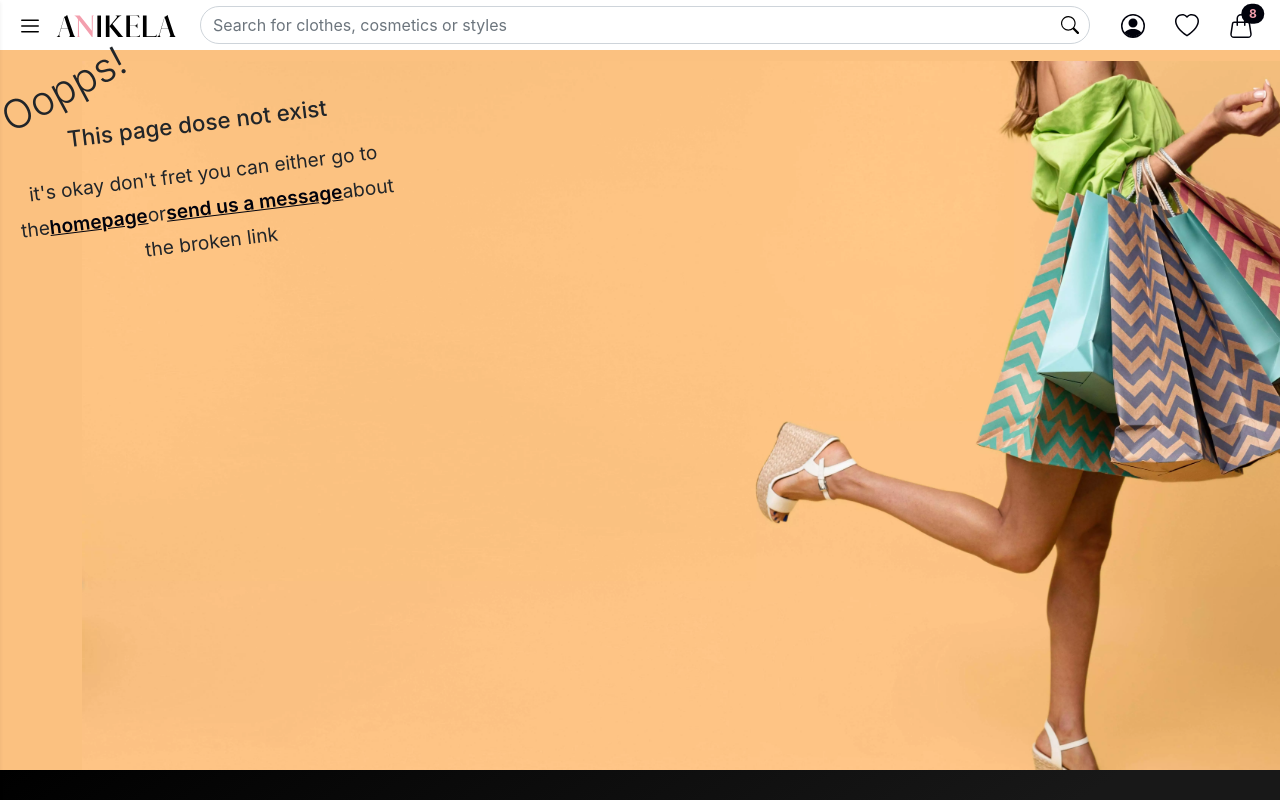
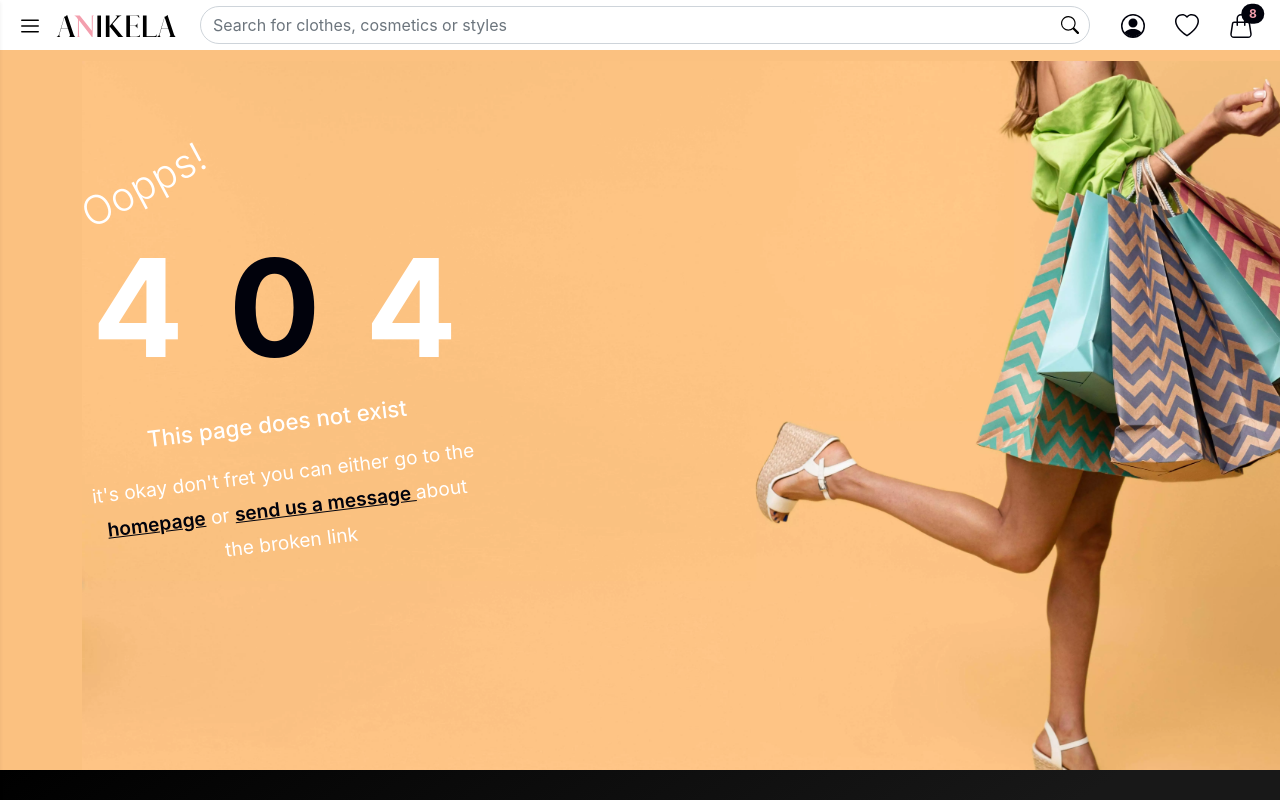
Before and after one commit to Coast-Information-Technology/anikela-ecommerce-customers-frontend, a React (Create React App) app: page /dashboard in a window 1280 px wide. Shown: the top 800 px of the page. Built offline with nearby package versions, Linux system fonts and the light colour scheme.

Commit message:
modified 404 page

```diff
--- a/src/pages/FourZeroFour.tsx
+++ b/src/pages/FourZeroFour.tsx
@@ -1,24 +1,32 @@
-import React, { CSSProperties } from "react";
+import React from "react";
 import { Link } from "react-router-dom";
 
 const FourZeroFour: React.FC = () => {
   return (
     <section className="f04">
+      <div className="f04-container">
         <span className="f04-exclamation">Oopps!</span>
+        <div className="f04-error-num">
+          <span>4</span>
+          <span>0</span>
+          <span>4</span>
+        </div>
 
         <div className="f04-content">
-        <h4 className="f04-content__heading">This page dose not exist</h4>
+          <h4 className="f04-content__heading">This page does not exist</h4>
           <p className="f04-content__lead">
-          it's okay don't fret you can either go to the
+            it's okay don't fret you can either go to the{" "}
             <Link to="/" className="f04-content__link">
               homepage
-          </Link>
-          or
+            </Link>{" "}
+            or{" "}
             <Link to="/" className="f04-content__link">
-            send us a message
-          </Link>
+              {" "}
+              send us a message{" "}
+            </Link>{" "}
             about the broken link
           </p>
+        </div>
       </div>
     </section>
   );
```
Lines whose indentation alone changed are shown as unchanged.
